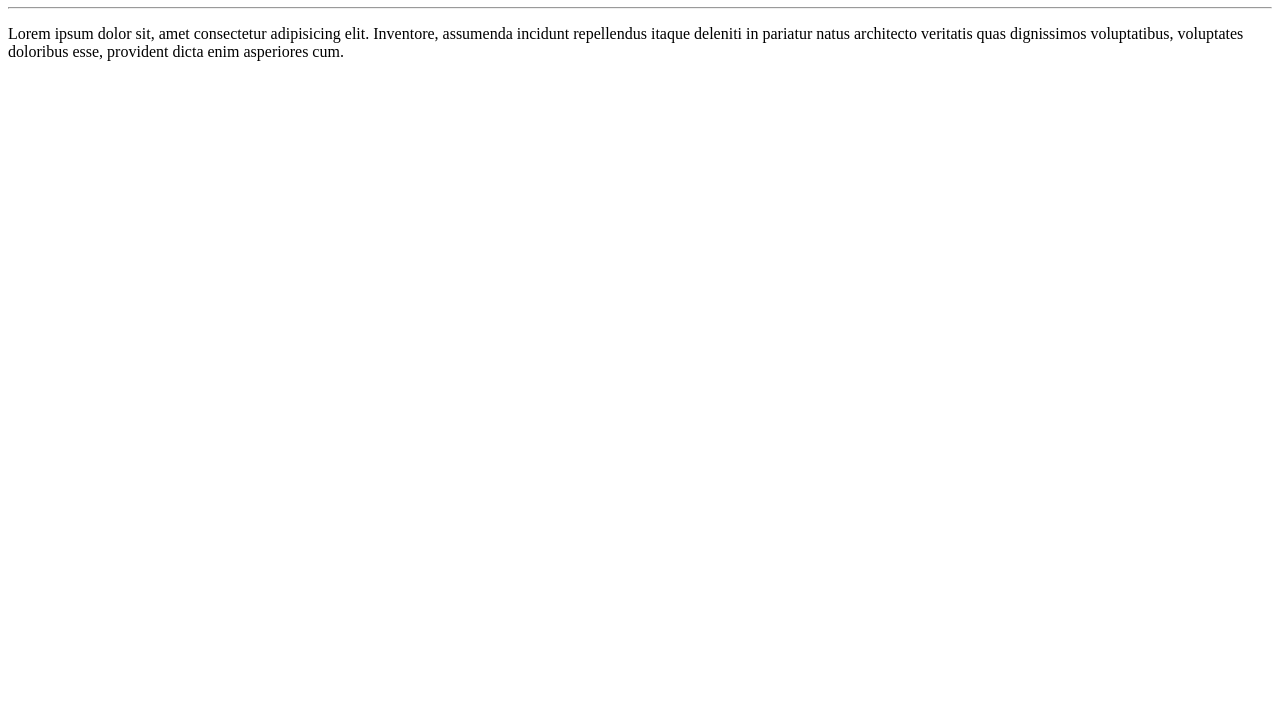
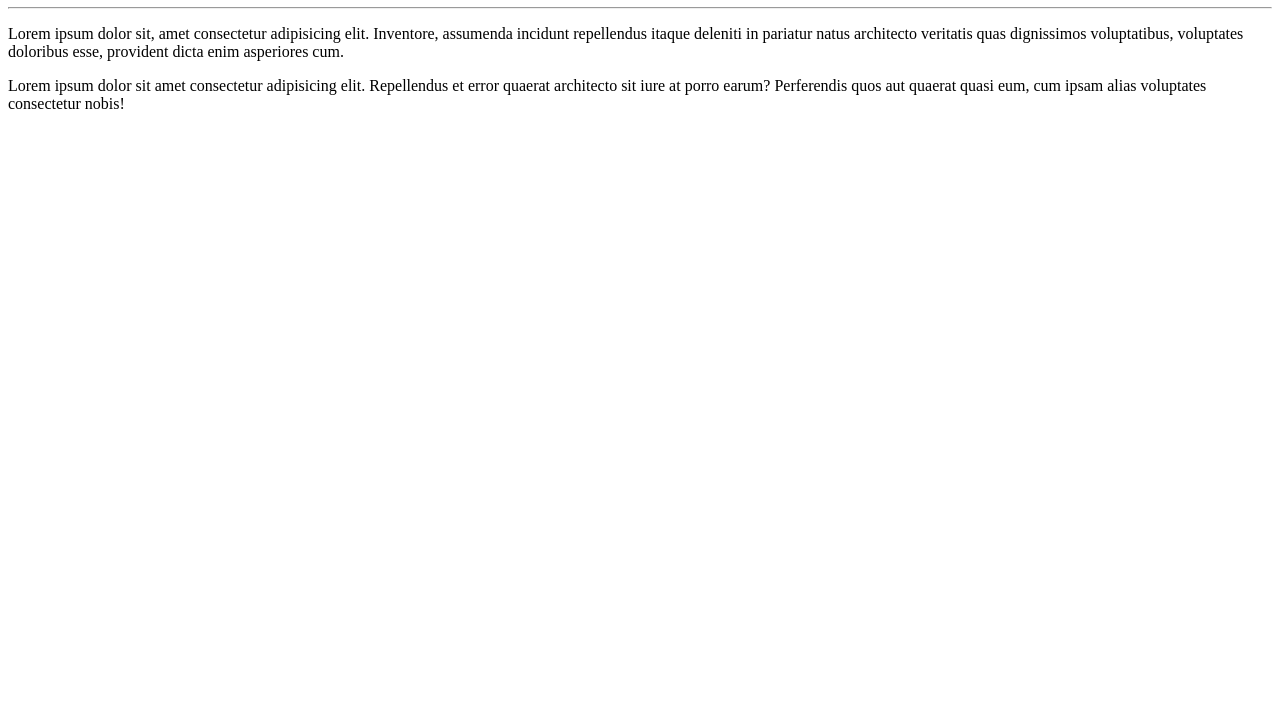
Before and after one commit to ItaloLimaSilva/OlaMundo, a plain HTML site: page Site-exemplo/Index.html in a window 1280 px wide. Shown: the part 73-800 px from the top of the page. Drawn offline with Linux system fonts and the light colour scheme.

Commit message:
Adicionei um parágrafro

```diff
--- a/Site-exemplo/Index.html
+++ b/Site-exemplo/Index.html
@@ -9,6 +9,7 @@
     <h1>Olá, Mundo! </h1>
     <hr>
     <P>Lorem ipsum dolor sit, amet consectetur adipisicing elit. Inventore, assumenda incidunt repellendus itaque deleniti in pariatur natus architecto veritatis quas dignissimos voluptatibus, voluptates doloribus esse, provident dicta enim asperiores cum. </P>
+    <P>Lorem ipsum dolor sit amet consectetur adipisicing elit. Repellendus et error quaerat architecto sit iure at porro earum? Perferendis quos aut quaerat quasi eum, cum ipsam alias voluptates consectetur nobis!</P>
 
 </body>
 </html>
```
